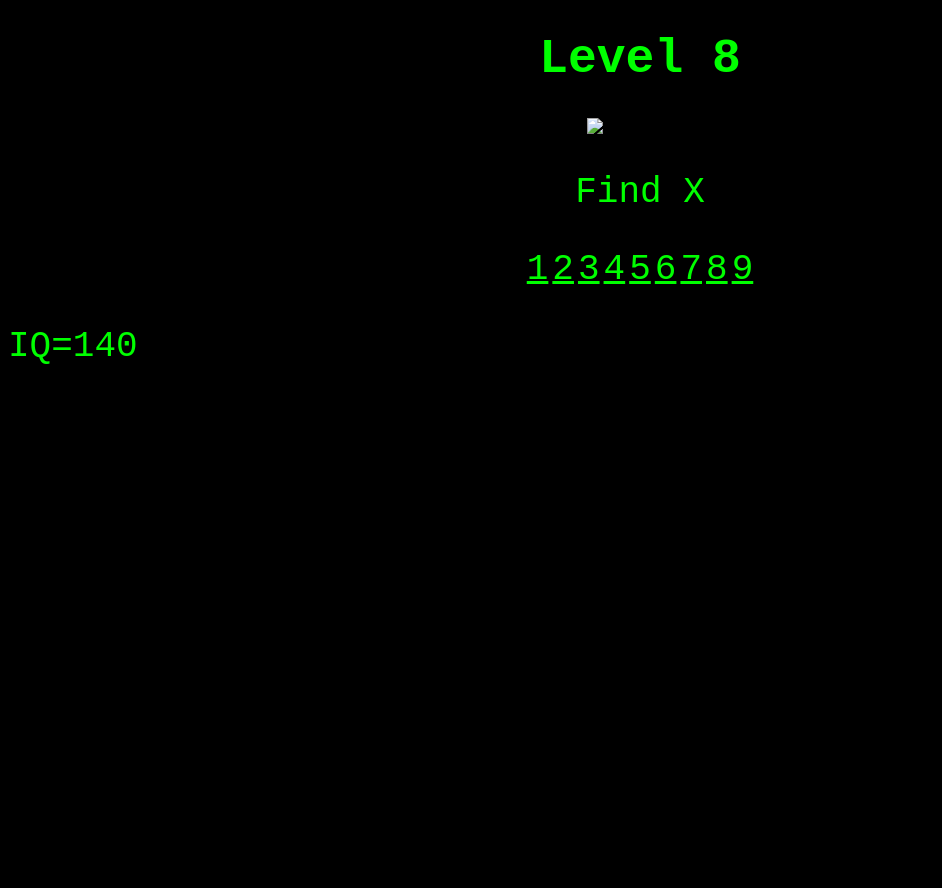
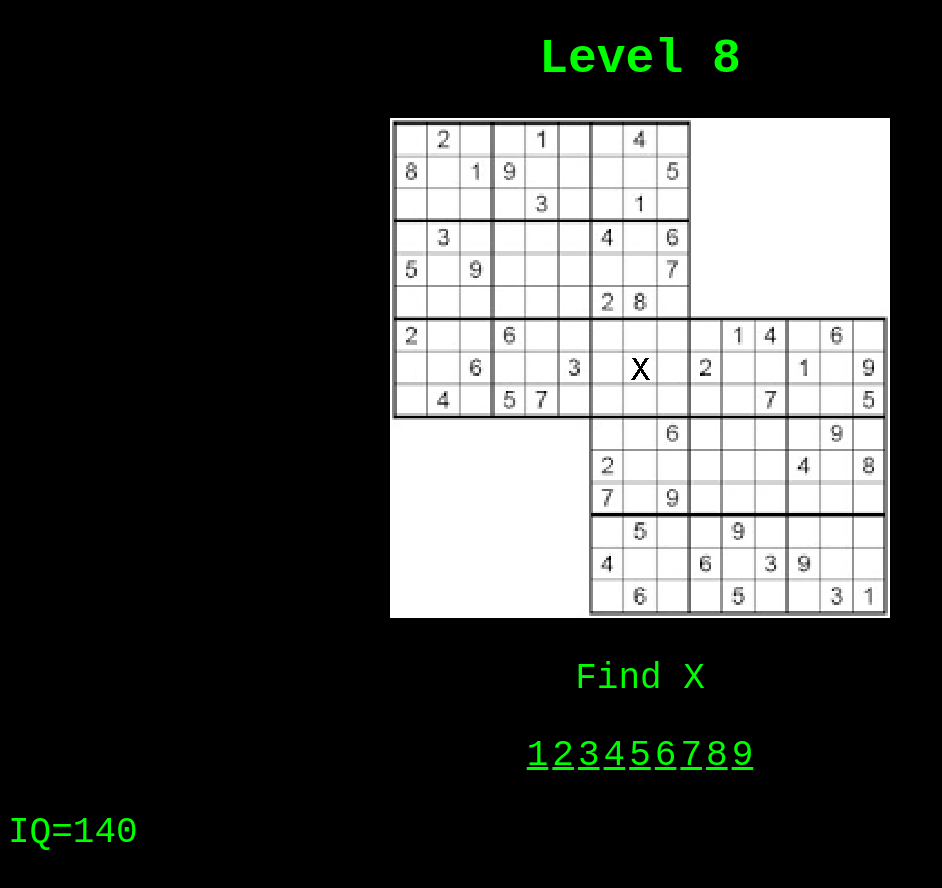
Before and after one commit to btsaka/balloonpop, a plain HTML site: page l8.html in a window 1280 px wide. Shown: the whole page, without its empty margins (0-942 px from the left). Before the commit the page ends 800 px from the top, so only its background shows below. Drawn offline with Linux system fonts and the light colour scheme.

Commit message:
Update l8.html

```diff
--- a/l8.html
+++ b/l8.html
@@ -7,7 +7,7 @@
 <body>
 <h1>Level 8</h1>
 <center>
-<img src="images/multi.jpg" alt="Multi-Sudoku">
+<img src="images/multi.png" alt="Multi-Sudoku">
 </center>
 <p>Find X</p>
 <center>
```
